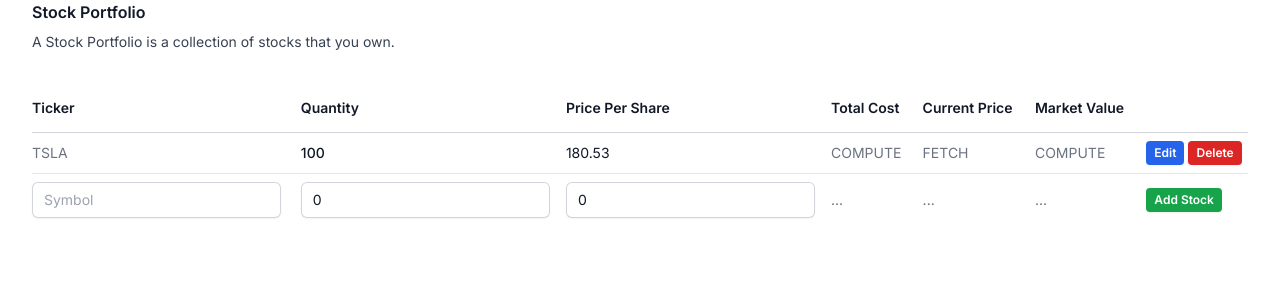
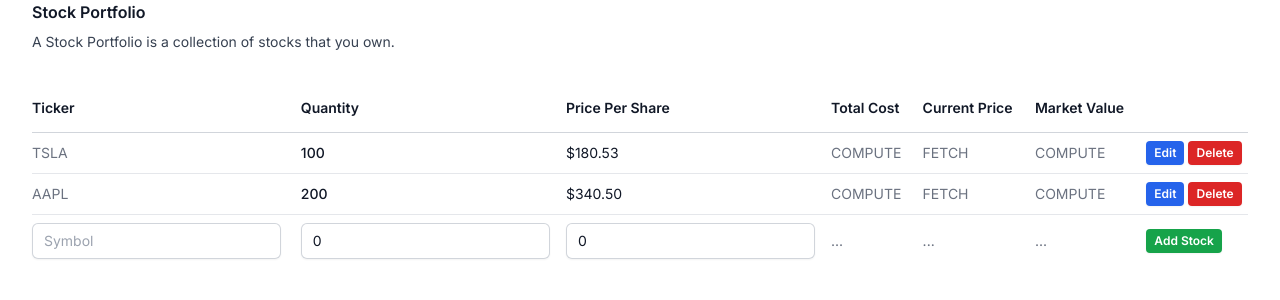
Before and after one commit to Dmitry1007/welf, a Next.js app: page / in a window 1280 px wide. Shown: the top 300 px of the page. Built offline with nearby package versions, Linux system fonts and the light colour scheme.

Commit message:
Edit Stock details

```diff
--- a/src/app/components/Table.js
+++ b/src/app/components/Table.js
@@ -3,9 +3,19 @@ import { useState } from "react";
 
 const rows = [
   {
+    id: 1,
     symbol: "TSLA",
     quantity: "100",
     pricePerShare: "180.53",
+    totalCost: "COMPUTE",
+    currentPrice: "FETCH",
+    marketValue: "COMPUTE",
+  },
+  {
+    id: 2,
+    symbol: "AAPL",
+    quantity: "200",
+    pricePerShare: "340.50",
     totalCost: "COMPUTE",
     currentPrice: "FETCH",
     marketValue: "COMPUTE",
@@ -19,12 +29,20 @@ export default function Table({ data }) {
   const [symbol, setSymbol] = useState("");
   const [quantity, setQuantity] = useState("0");
   const [pricePerShare, setPricePerShare] = useState("0");
+  const [isEditing, setIsEditing] = useState(false);
+  const [editId, setEditId] = useState(null);
 
-  const handleAdd = (event) => {
+  const handleSubmit = (event) => {
     event.preventDefault();
+    if (isEditing) {
+      console.log("handleSubmit Editing id", editId);
+      handleEdit();
+      return;
+    }
     setStocks([
       ...stocks,
       {
+        id: stocks.length + 1,
         symbol,
         quantity,
         pricePerShare,
@@ -42,6 +60,26 @@ export default function Table({ data }) {
     setStocks(stocks.filter((_, i) => i !== index));
   };
 
+  const handleEdit = () => {
+    console.log("Handle Edit Editing id", editId);
+    const newStocks = stocks.map((stock) => {
+      if (stock.id === editId) {
+        return {
+          ...stock,
+          symbol,
+          quantity,
+          pricePerShare,
+        };
+      }
+      return stock;
+    });
+    setStocks(newStocks);
+    setSymbol("");
+    setQuantity("0");
+    setPricePerShare("0");
+    setIsEditing(false);
+  };
+
   return (
     <div className="px-4 sm:px-6 lg:px-8">
       <div className="sm:flex sm:items-center">
@@ -57,7 +95,7 @@ export default function Table({ data }) {
       <div className="mt-8 flow-root">
         <div className="-mx-4 -my-2 overflow-x-auto sm:-mx-6 lg:-mx-8">
           <div className="inline-block min-w-full py-2 align-middle sm:px-6 lg:px-8">
-            <form onSubmit={(event) => handleAdd(event)}>
+            <form onSubmit={(event) => handleSubmit(event)}>
               <table className="min-w-full divide-y divide-gray-300">
                 <thead>
                   <tr>
@@ -107,8 +145,8 @@ export default function Table({ data }) {
                   </tr>
                 </thead>
                 <tbody className="divide-y divide-gray-200 bg-white">
-                  {stocks.map((row, index) => (
-                    <tr key={index}>
+                  {stocks.map((row, _) => (
+                    <tr key={row.id}>
                       <td className="whitespace-nowrap py-2 pl-4 pr-3 text-sm text-gray-500 sm:pl-0">
                         {row.symbol}
                       </td>
@@ -116,7 +154,7 @@ export default function Table({ data }) {
                         {row.quantity}
                       </td>
                       <td className="whitespace-nowrap px-2 py-2 text-sm text-gray-900">
-                        {row.pricePerShare}
+                        ${row.pricePerShare}
                       </td>
                       <td className="whitespace-nowrap px-2 py-2 text-sm text-gray-500">
                         {row.totalCost}
@@ -130,13 +168,20 @@ export default function Table({ data }) {
 
                       <td className="flex space-x-1 px-2 py-2 text-sm  font-medium sm:pr-0">
                         <button
+                          onClick={() => {
+                            setIsEditing(true);
+                            setEditId(row.id);
+                            setSymbol(row.symbol);
+                            setQuantity(row.quantity);
+                            setPricePerShare(row.pricePerShare);
+                          }}
                           type="button"
                           className="rounded bg-blue-600 px-2 py-1 text-xs font-semibold text-white shadow-sm hover:bg-blue-500 focus-visible:outline focus-visible:outline-2 focus-visible:outline-offset-2 focus-visible:outline-blue-600"
                         >
                           Edit
                         </button>
                         <button
-                          onClick={() => handleDelete(index)}
+                          onClick={() => handleDelete(row.id)}
                           type="button"
                           className="rounded bg-red-600 px-2 py-1 text-xs font-semibold text-white shadow-sm hover:bg-red-500 focus-visible:outline focus-visible:outline-2 focus-visible:outline-offset-2 focus-visible:outline-red-600"
                         >
@@ -154,6 +199,7 @@ export default function Table({ data }) {
                         value={symbol}
                         type="search"
                         required
+                        disabled={isEditing}
                         className="block w-full rounded-md border-0 py-1.5 text-gray-900 shadow-sm ring-1 ring-inset ring-gray-300 placeholder:text-gray-400 focus:ring-2 focus:ring-inset focus:ring-indigo-600 sm:text-sm sm:leading-6"
                         placeholder="Symbol"
                       />
@@ -190,7 +236,7 @@ export default function Table({ data }) {
                         type="submit"
                         className="rounded bg-green-600 px-2 py-1 text-xs font-semibold text-white shadow-sm hover:bg-green-500 focus-visible:outline focus-visible:outline-2 focus-visible:outline-offset-2 focus-visible:outline-green-600"
                       >
-                        Add Stock
+                        {isEditing ? "Update Stock" : "Add Stock"}
                       </button>
                     </td>
                   </tr>
```
